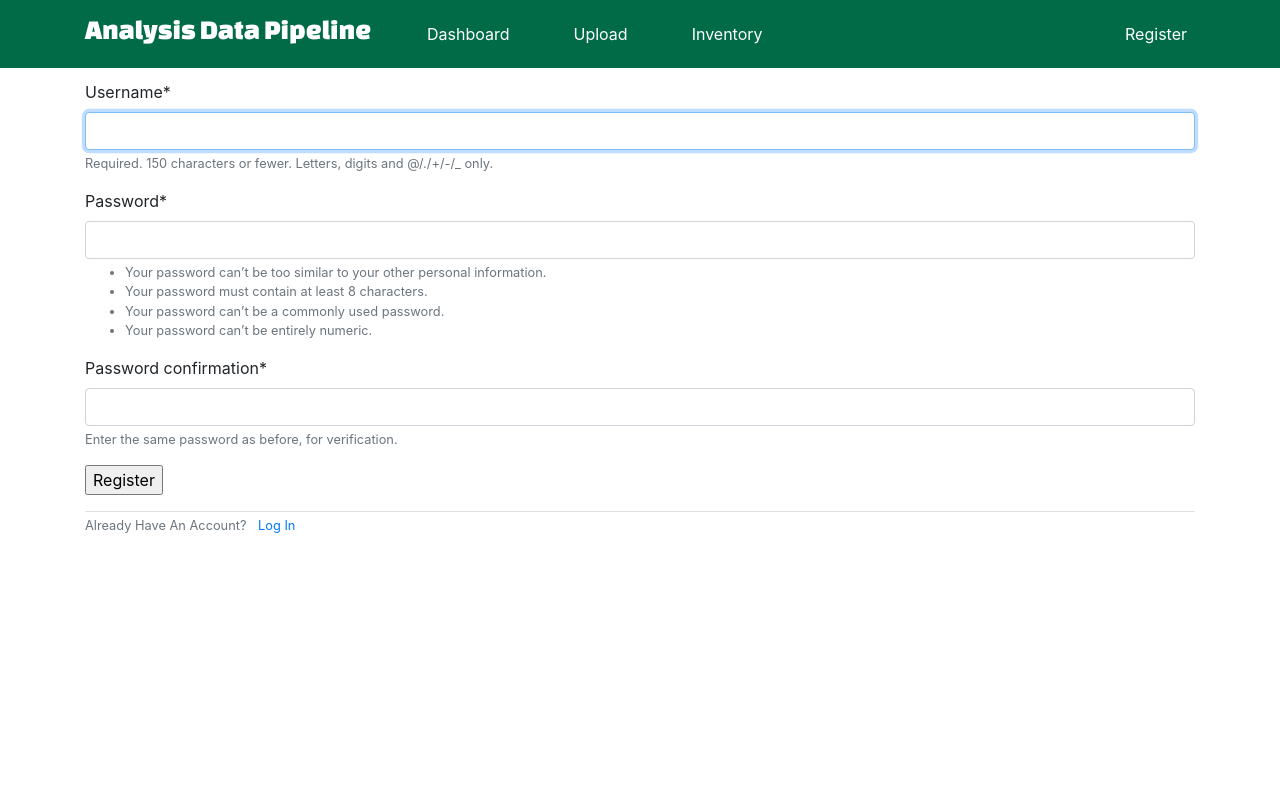
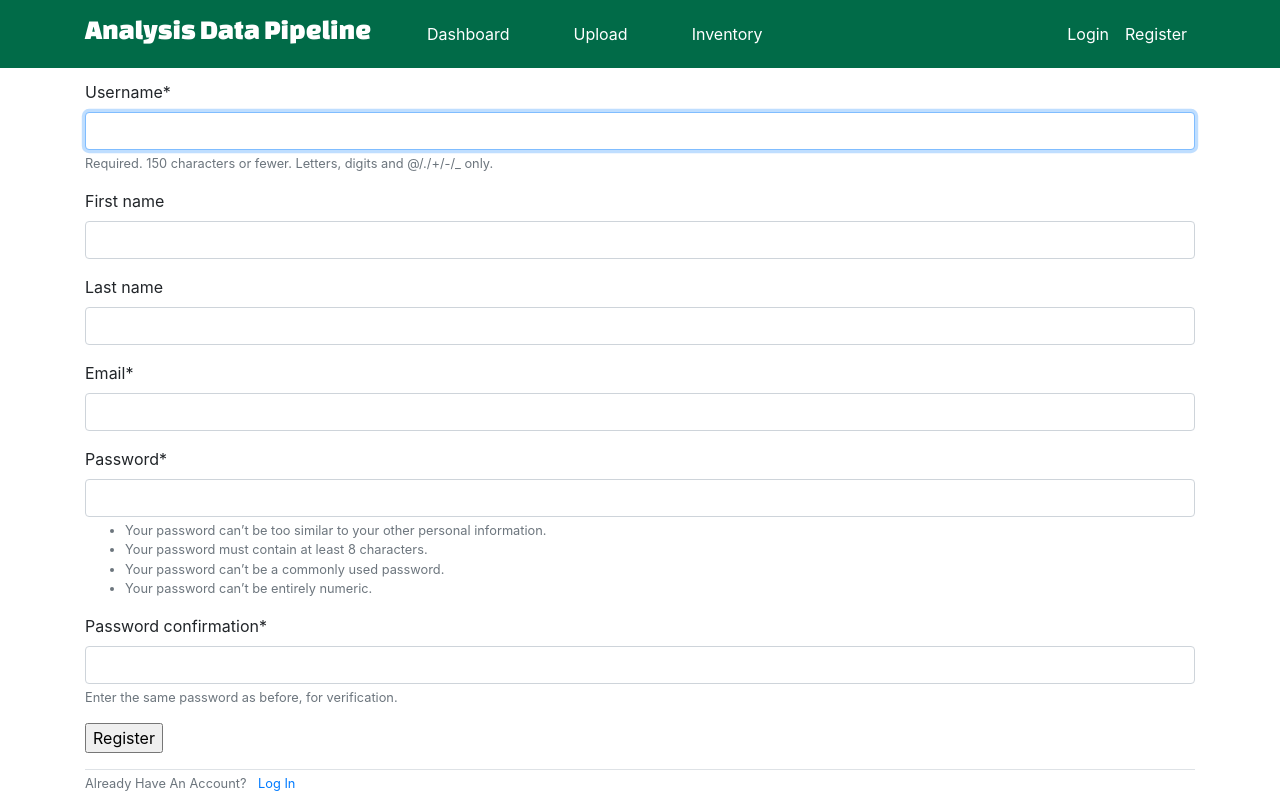
Before and after one commit to WPI-DataPipelineMQP/Biomedical-Analysis-DataPipeline, a Django app: page /user/register/ in a window 1280 px wide. Run offline with Django 3.2, Linux system fonts and the light colour scheme; some libraries are stand-ins or nearby versions.

Commit message:
Working login/logout

```diff
--- a/mqp_project/datapipeline/templates/datapipeline/base.html
+++ b/mqp_project/datapipeline/templates/datapipeline/base.html
@@ -43,7 +43,13 @@
 
               <!-- Navbar Right Side -->
               <div class="navbar-nav">
-                  <a class="nav-item nav-link" href="{% url 'users-register' %}">Register</a>
+                  {% if user.is_authenticated %}
+                    <a class="nav-item nav-link" href="{% url 'users-logout' %}">Logout</a>
+                  {% else %}
+                    <a class="nav-item nav-link" href="{% url 'users-login' %}">Login</a>
+                    <a class="nav-item nav-link" href="{% url 'users-register' %}">Register</a>
+                  {% endif %}
+
               </div>
             </div>
         </div>
--- a/mqp_project/mqp_project/settings.py
+++ b/mqp_project/mqp_project/settings.py
@@ -125,3 +125,5 @@ PROJECT_ROOT = os.path.dirname(os.path.abspath(__file__))
 STATIC_URL = '/static/'
 #STATIC_ROOT = os.path.join(PROJECT_ROOT, 'static')
 CRISPY_TEMPLATE_PACK = 'bootstrap4'
+LOGIN_REDIRECT_URL = 'datapipeline-home'
+LOGIN_URL = 'users-login'
--- a/mqp_project/users/forms.py
+++ b/mqp_project/users/forms.py
@@ -3,10 +3,9 @@ from django.contrib.auth.models import User
 from django.contrib.auth.forms import UserCreationForm
 
 class UserRegisterForm(UserCreationForm):
-    # email = forms.EmailField()
+    email = forms.EmailField()
 
     class Meta:
         model = User
 
-        # fields = ['username', 'email', 'password1', 'password2']
-        fields = ['username', 'password1', 'password2']
+        fields = ['username', 'first_name', 'last_name', 'email', 'password1', 'password2']
--- a/mqp_project/users/urls.py
+++ b/mqp_project/users/urls.py
@@ -4,6 +4,6 @@ from django.contrib.auth import views as auth_views
 
 urlpatterns = [
     path('register/', views.register, name='users-register'),
-    path('login/', auth_views.LoginView.as_view(template_name='users/login.html'), name='users-login'),
-    path('logout/', auth_views.LogoutView.as_view(template_name='users/logout.html'), name='users-logout'),
+    path('login/', auth_views.LoginView.as_view(template_name='users/login.html', redirect_authenticated_user=True), name='users-login'),
+    path('logout/', auth_views.logout_then_login, name='users-logout'),
 ]
--- a/mqp_project/users/views.py
+++ b/mqp_project/users/views.py
@@ -1,9 +1,11 @@
 from django.shortcuts import render, redirect
 from .forms import UserRegisterForm
+from django.conf import settings
 
 # Create your views here.
 
 def register(request):
+
     if request.method == 'POST':
         form = UserRegisterForm(request.POST)
         if form.is_valid():
@@ -12,5 +14,10 @@ def register(request):
             # messages.success(request, f'Your account has been created! You are now able to log in')
             return redirect('users-login')
     else:
+
+        # If user already logged in, redirect to home
+        if request.user.is_authenticated:
+            return redirect(settings.LOGIN_REDIRECT_URL)
+
         form = UserRegisterForm()
     return render(request, 'users/register.html', {'form': form})
```
Also changed, not shown: mqp_project/users/templates/users/login.html (+21 -9 lines), mqp_project/users/templates/users/logout.html (+9 -9 lines).
